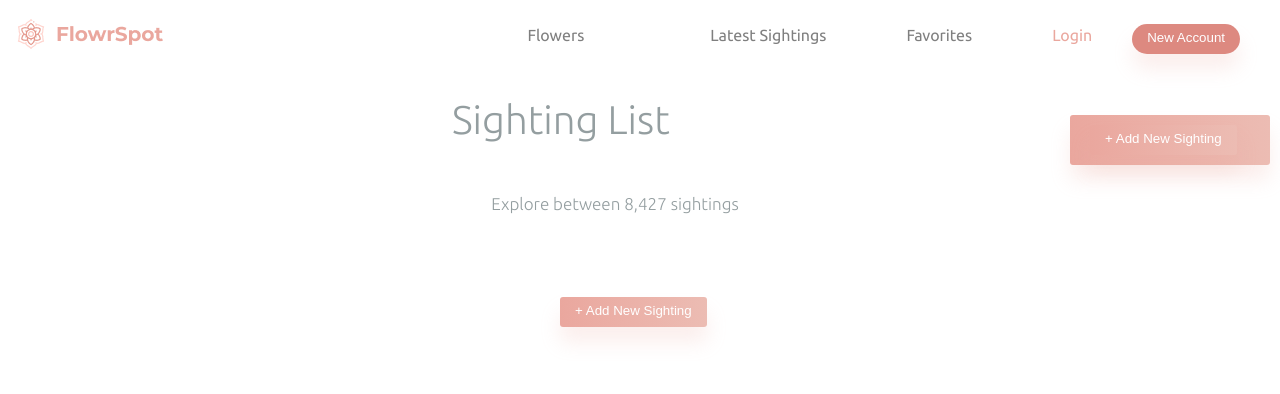
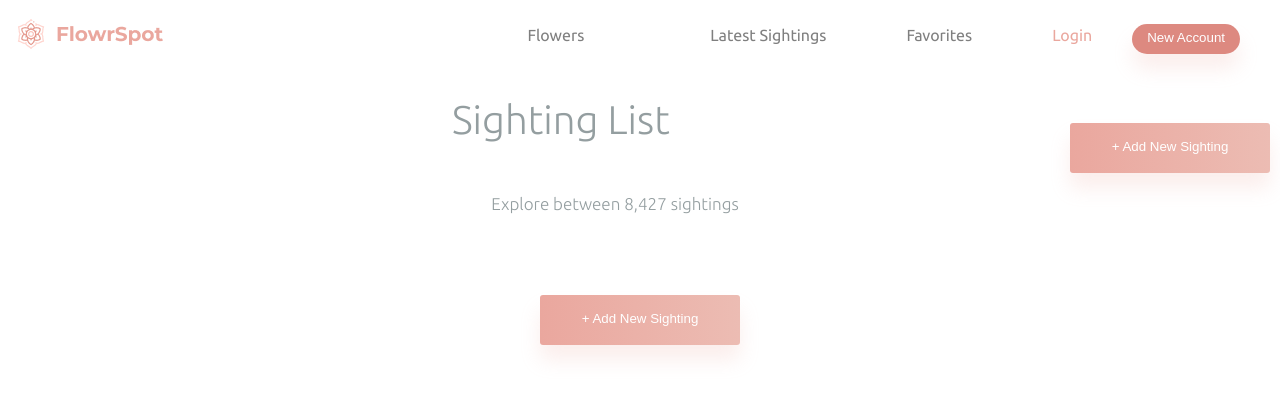
Before and after one commit to NenadM1989/Flowr-spot-website, a React (Create React App) app in the folder flowrspot/: page /sightings in a window 1280 px wide. Shown: the top 394 px of the page. Built offline with nearby package versions, Linux system fonts and the light colour scheme.

Commit message:
refactor func fetch data and some styling

```diff
--- /dev/null
+++ b/flowrspot/src/api/APIUtils.js
@@ -0,0 +1,10 @@
+export const fetchData = async function () {
+  const res = await fetch(
+    "https://flowrspot-api.herokuapp.com/api/v1/flowers"
+  ).then((res) => res.json());
+  return res;
+};
+
+// if (flowers.flowers) {
+//   console.log(flowers.flowers[0]);
+// }
--- a/flowrspot/src/components/Buttons/AddNewSightings.js
+++ b/flowrspot/src/components/Buttons/AddNewSightings.js
@@ -1,10 +1,10 @@
 import React from "react";
-import "../Buttons/AddNewSightings.css";
+import styles from "../Buttons/AddNewSightings.module.css";
 
 const AddNewSightings = () => {
   return (
-    <div className="wrapper">
-      <button className="button-add">+ Add New Sighting</button>
+    <div className={styles.wrapper}>
+      <button className={styles["button-add"]}>+ Add New Sighting</button>
     </div>
   );
 };
--- a/flowrspot/src/components/Buttons/AddNewSightings.css
+++ b/flowrspot/src/components/Buttons/AddNewSightings.module.css
@@ -1,5 +1,4 @@
 .wrapper {
-  padding: 10px;
   width: 200px;
   height: 50px;
 }
@@ -8,4 +7,6 @@
   background: linear-gradient(270deg, #ecbcb3 0%, #eaa79e 100%);
   box-shadow: 0px 15px 20px rgba(234, 168, 159, 0.2);
   border-radius: 3px;
+  width: 100%;
+  height: 100%;
 }
--- a/flowrspot/src/components/SightingList/SightingList.module.css
+++ b/flowrspot/src/components/SightingList/SightingList.module.css
@@ -7,3 +7,19 @@
 .container {
   width: 100%;
 }
+
+.content {
+  padding: 20px;
+  text-align: center;
+}
+
+.button {
+  float: right;
+  position: relative;
+  top: 0;
+  right: 0;
+}
+
+.h2 {
+  padding: 20px;
+}
--- a/flowrspot/src/index.js
+++ b/flowrspot/src/index.js
@@ -1,5 +1,5 @@
 import React from "react";
-import ReactDOM from "react-dom";
+import ReactDOM from "react-dom/client";
 import App from "./App";
 
 const root = ReactDOM.createRoot(document.getElementById("root"));
--- a/flowrspot/src/pages/Home/Home.js
+++ b/flowrspot/src/pages/Home/Home.js
@@ -2,19 +2,13 @@ import React, { useState, useEffect } from "react";
 import "./Home.css";
 import image from "../../images/hero.png";
 import Search from "../../components/Search/Search";
+import { fetchData } from "../../api/APIUtils";
 
 const Home = () => {
   const [flowers, setFlowers] = useState({});
 
-  async function fetchData() {
-    const res = await fetch(
-      "https://flowrspot-api.herokuapp.com/api/v1/flowers"
-    );
-    res.json().then((res) => setFlowers(res));
-  }
-
   useEffect(() => {
-    fetchData();
+    fetchData().then((res) => setFlowers(res));
   }, []);
 
   return (
@@ -27,7 +21,6 @@ const Home = () => {
           <Search />
         </div>
       </div>
-      <div className="list">{JSON.stringify(flowers)}</div>
     </div>
   );
 };
--- a/flowrspot/src/pages/Sightings/Sightings.js
+++ b/flowrspot/src/pages/Sightings/Sightings.js
@@ -1,28 +1,29 @@
 import React from "react";
-import "../Sightings/Sightings.css";
+import styles from "../Sightings/Sightings.module.css";
 import AddNewSightings from "../../components/Buttons/AddNewSightings";
-//import SightingList from "../../components/SightingList/SightingList";
 
 const Sightings = () => {
   return (
-    <div className="sightings-container">
-      <div className="sightings-top">
-        <div className="sightings-content">
-          <div className="sightings-title">
-            <p className="paragraph first-paragraph">Sighting List</p>
+    <div className={styles["sightings - container"]}>
+      <div className={styles["sightings-top"]}>
+        <div className={styles["sightings-content"]}>
+          <div className={styles["sightings-title"]}>
+            <p className={`${styles.paragraph} ${styles["first-paragraph"]}`}>
+              Sighting List
+            </p>
           </div>
-          <div className="button-add">
+          <div className={styles["button-add"]}>
             <AddNewSightings />
           </div>
         </div>
-        <div className="sightings-explore">
-          <p className="paragraph second-paragraph">
+        <div className={styles["sightings-explore"]}>
+          <p className={`${styles.paragraph} ${styles["second-paragraph"]}`}>
             Explore between 8,427 sightings
           </p>
         </div>
       </div>
       <div></div>
-      <div className="sighting-button">
+      <div className={styles["sighting-button"]}>
         <AddNewSightings />
       </div>
     </div>
```
Also changed, not shown: flowrspot/src/components/SightingList/SightingList.js (+10 -1 lines), flowrspot/.eslintrc.json, flowrspot/src/pages/Sightings/Sightings.module.css (renamed from flowrspot/src/pages/Sightings/Sightings.css).
